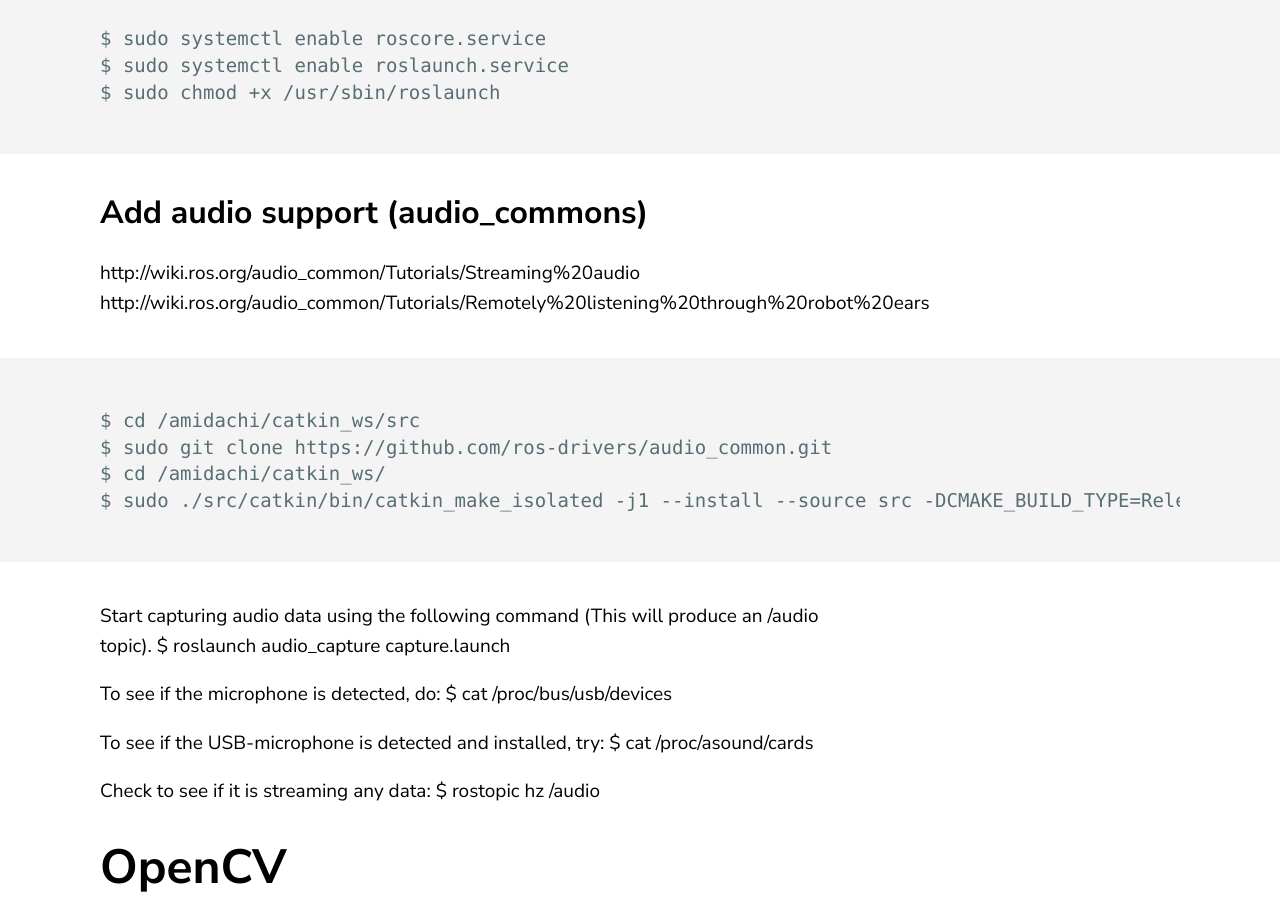
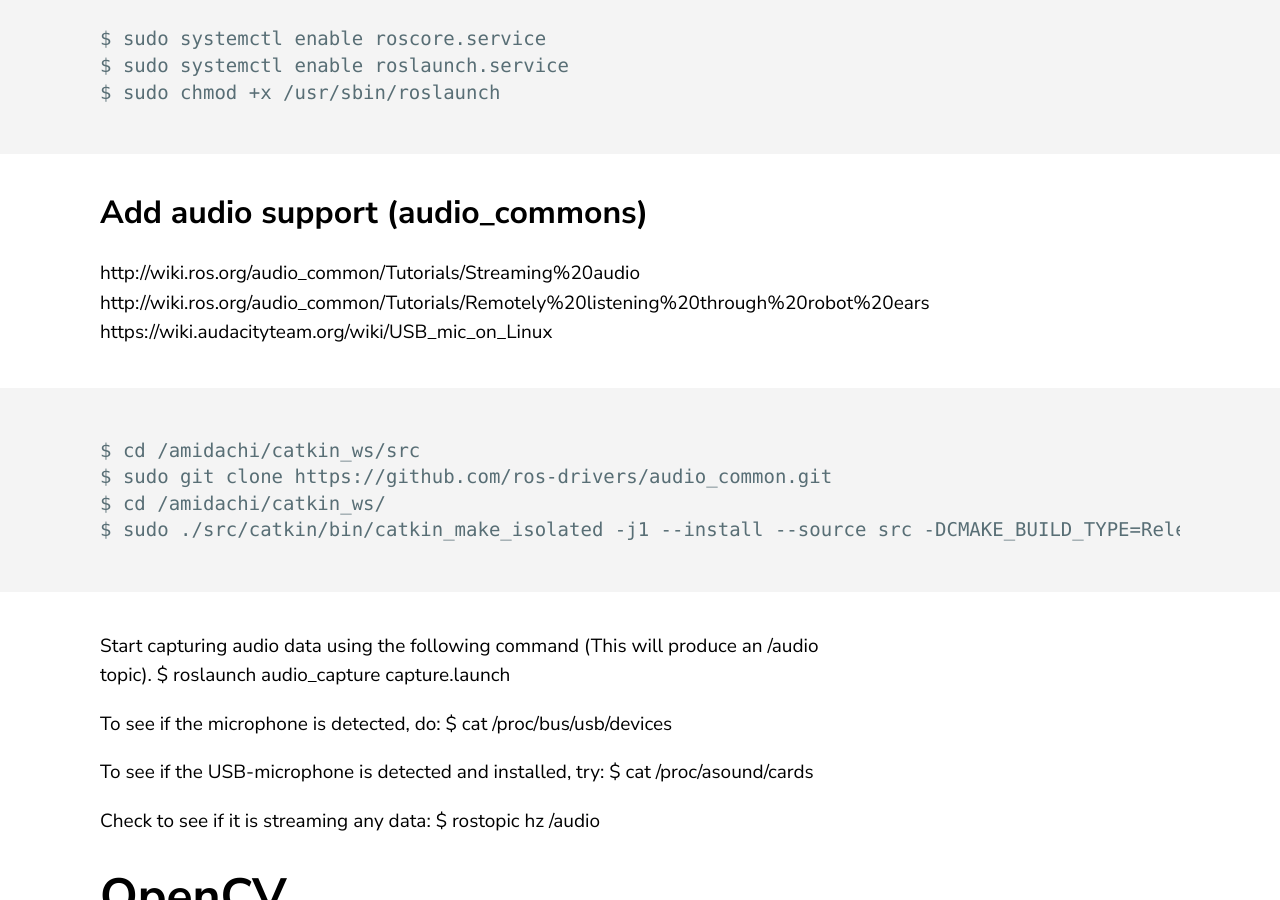
Before and after one commit to jluis9796/jluis9796.github.io, a Jekyll site: the page built from _posts/2020-05-31-manuals.markdown, in a window 1280 px wide and 900 px high, scrolled down 9664 px. Built offline with Jekyll 4.4.1, drawn with Linux system fonts in a browser that asks for light colours; part of the change alters nothing that is shown.

Commit message:
Update 2020-05-31-manuals.markdown

````diff
--- a/_posts/2020-05-31-manuals.markdown
+++ b/_posts/2020-05-31-manuals.markdown
@@ -222,6 +222,7 @@ $ sudo chmod +x /usr/sbin/roslaunch
 ## Add audio support (audio_commons)
 http://wiki.ros.org/audio_common/Tutorials/Streaming%20audio
 http://wiki.ros.org/audio_common/Tutorials/Remotely%20listening%20through%20robot%20ears
+https://wiki.audacityteam.org/wiki/USB_mic_on_Linux
 ```
 $ cd /amidachi/catkin_ws/src
 $ sudo git clone https://github.com/ros-drivers/audio_common.git
````
